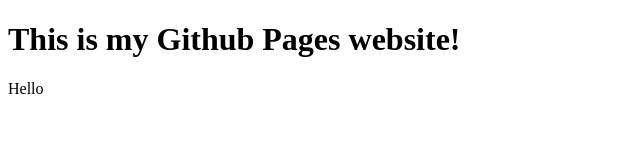
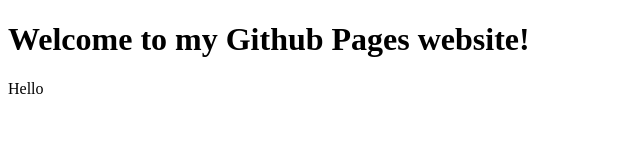
Before and after one commit to NoamBJ/NoamBJ.github.io, a plain HTML site: page index.html in a window 1280 px wide. Shown: the whole page, without its empty margins (0-640 px from the left). Drawn offline with Linux system fonts and the light colour scheme.

Commit message:
Add Welcome

```diff
--- a/index.html
+++ b/index.html
@@ -6,7 +6,7 @@
         </title>
     </head>
     <body>
-        <h1>This is my Github Pages website!</h1>
+        <h1>Welcome to my Github Pages website!</h1>
         Hello
     </body>
 </html>
```
